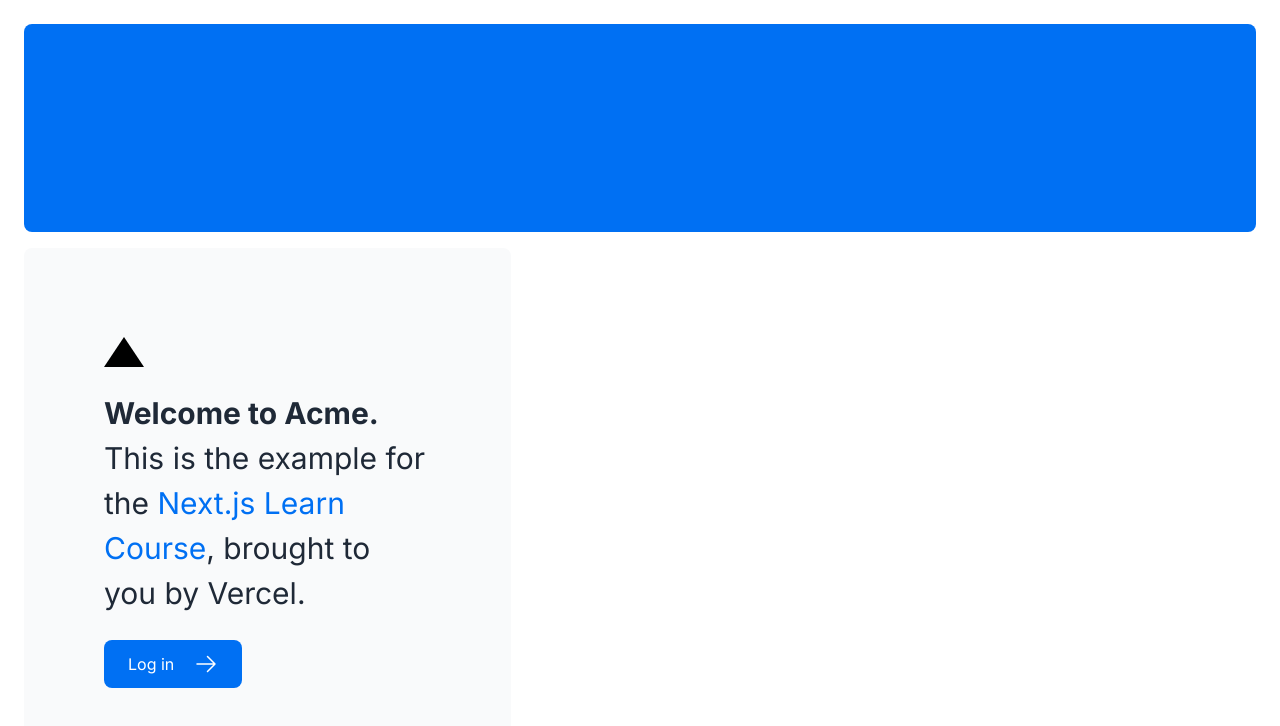
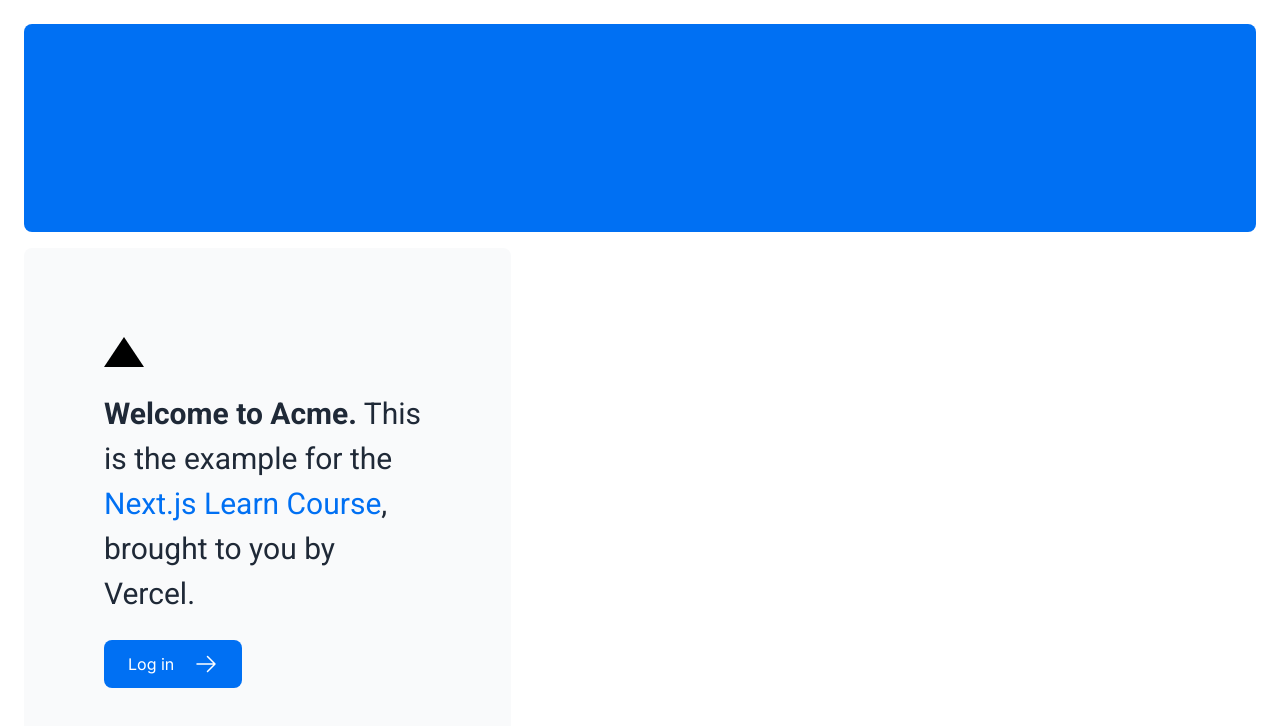
Before and after one commit to Dimimo/nextjs-dashboard, a Next.js app: page / in a window 1280 px wide. Shown: the top 726 px of the page. Built offline with nearby package versions, Linux system fonts and the light colour scheme.

Commit message:
Add Roboto font styling to welcome message in the main page component

```diff
--- a/app/page.tsx
+++ b/app/page.tsx
@@ -1,6 +1,7 @@
 import {ArrowRightIcon} from '@heroicons/react/24/outline';
 import Link from 'next/link';
 import styles from '@/app/ui/home.module.css';
+import {roboto} from "@/app/ui/fonts";
 
 export default function Page() {
     return (
@@ -13,7 +14,7 @@
                     <div
                         className={styles.shape}
                     />
-                    <p className={`text-xl text-gray-800 md:text-3xl md:leading-normal`}>
+                    <p className={`${roboto.className} text-xl text-gray-800 md:text-3xl md:leading-normal`}>
                         <strong>Welcome to Acme.</strong> This is the example for the{' '}
                         <a href="https://nextjs.org/learn/" className="text-blue-500">
                             Next.js Learn Course
```
